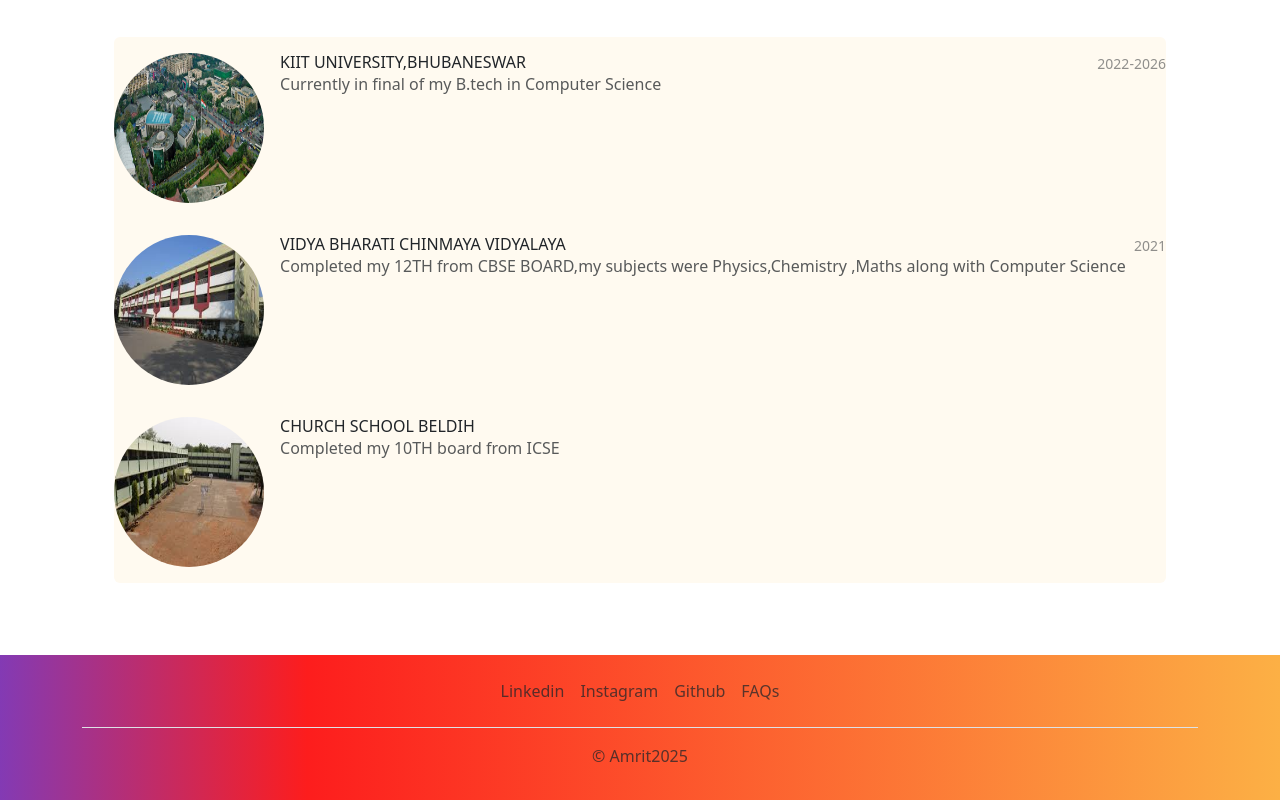
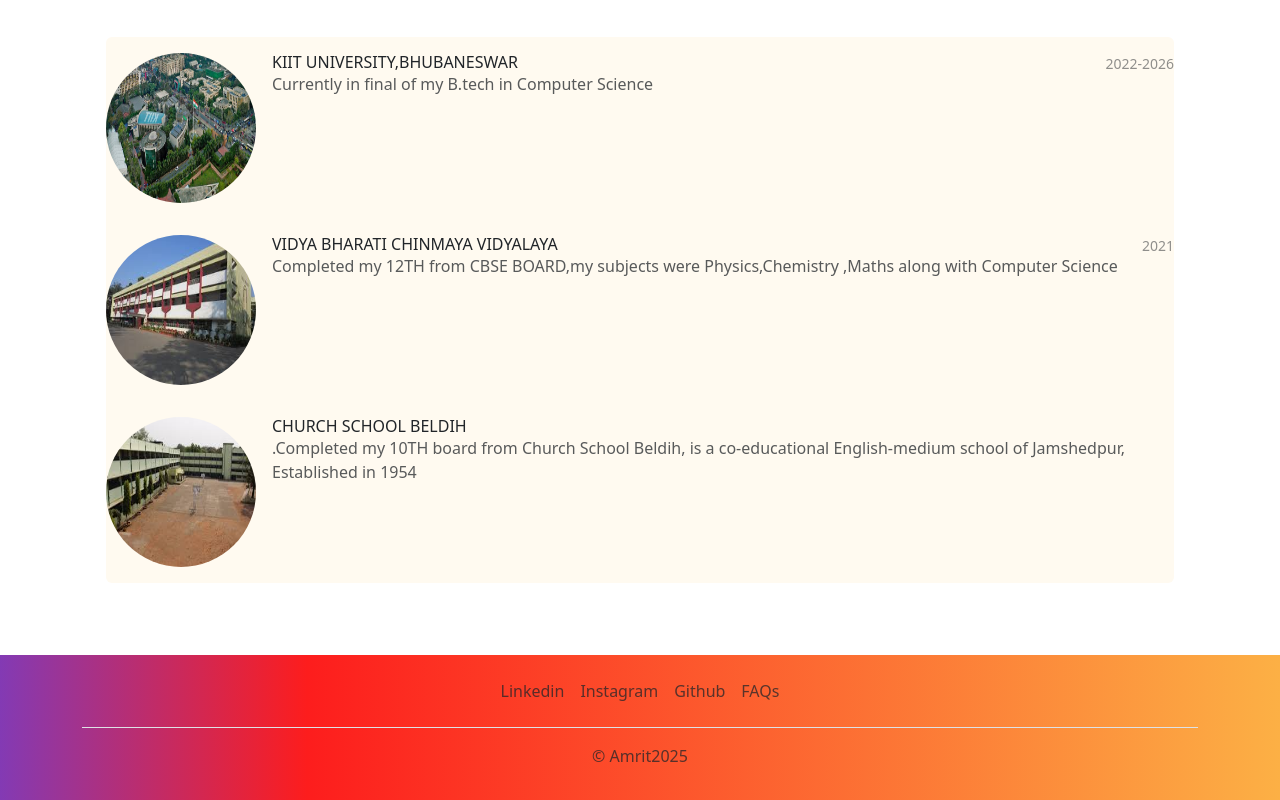
Before and after one commit to amrit-include/amrit_portfolio, a plain HTML site: page index.html in a window 1280 px wide. Shown: the part 1128-1928 px from the top of the page. Drawn offline with nearby package versions, Linux system fonts and the light colour scheme.

Commit message:
Update index.html

```diff
--- a/index.html
+++ b/index.html
@@ -56,7 +56,7 @@
           <div class="d-flex gap-2 w-100 justify-content-between">
             <div>
               <h6 class="mb-0">CHURCH SCHOOL BELDIH</h6>
-              <p class="mb-0 opacity-75">Completed my 10TH board from ICSE</p>
+              <p class="mb-0 opacity-75">.Completed my 10TH board from Church School Beldih, is a co-educational English-medium school of Jamshedpur, Established in 1954 </p>
             </div>
             <small class="opacity-50 text-nowrap"></small>
           </div>
```
